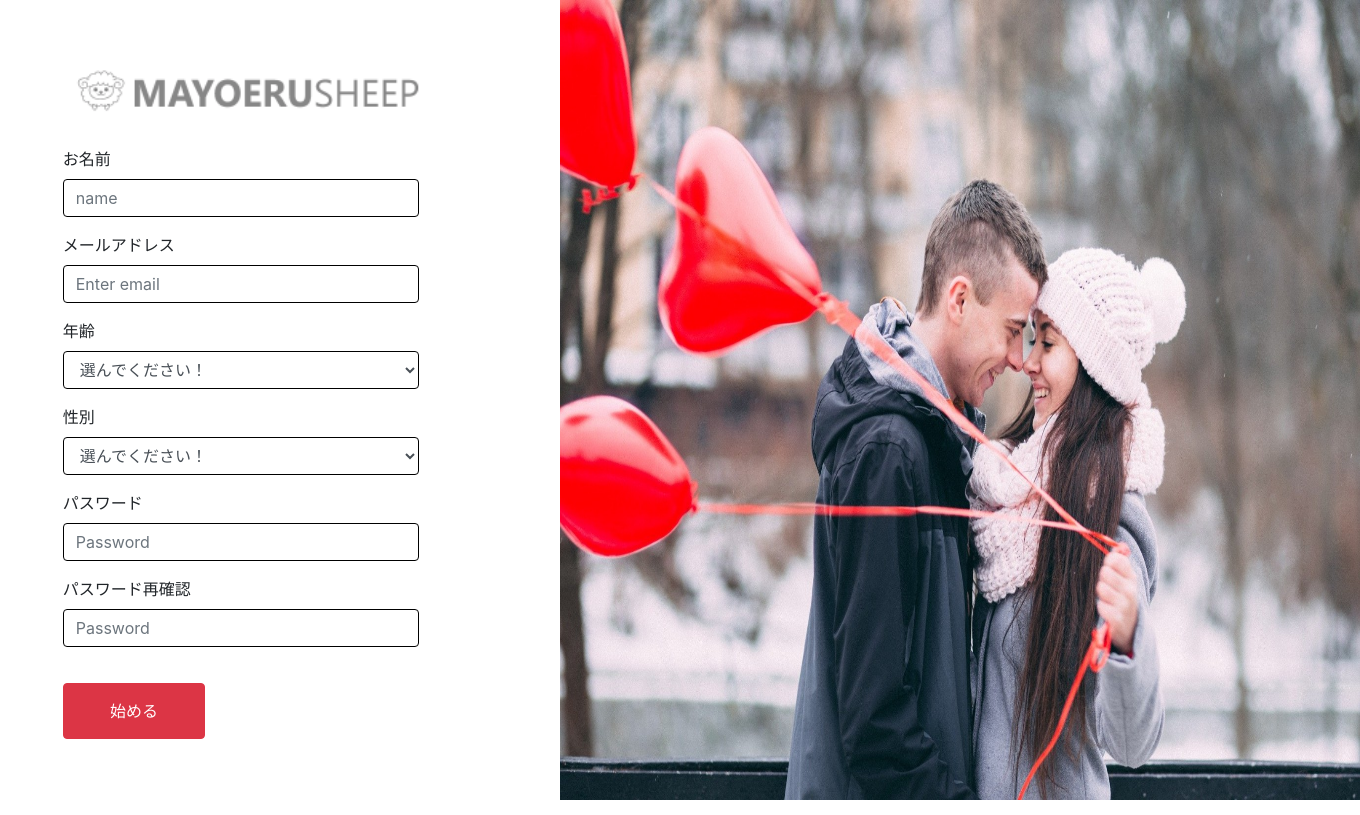
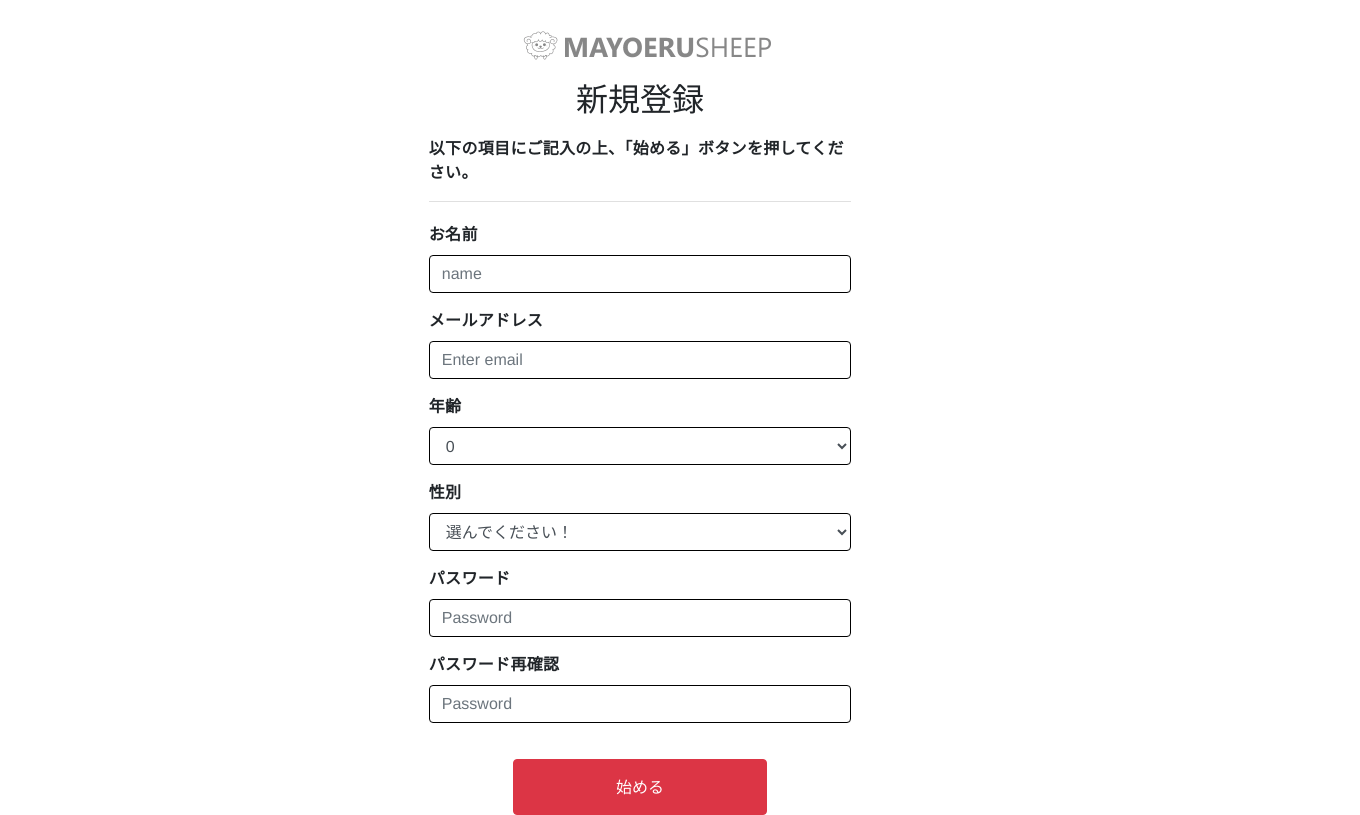
Before and after one commit to kaitoyokohamaa/MAYOELUSHEEP, a React (Create React App) app: page / in a window 1280 px wide. Shown: the whole page, 1360 px wide, since content can reach past the window. Built offline with nearby package versions, Linux system fonts and the light colour scheme.

Commit message:
issue1,2,3,7

```diff
--- a/src/screens/Profile/Profile.js
+++ b/src/screens/Profile/Profile.js
@@ -20,6 +20,7 @@ export default class Profile extends Component {
       console.log(res);
     });
   };
+
   render() {
     return (
       <div
--- a/src/screens/Signup/Signup.js
+++ b/src/screens/Signup/Signup.js
@@ -2,10 +2,9 @@ import React, { useState, useEffect } from "react";
 import "bootstrap/dist/css/bootstrap.min.css";
 import { Form } from "react-bootstrap";
 import { Button } from "react-bootstrap";
-import { Container, Row, Col } from "react-bootstrap";
+import Divider from "@material-ui/core/Divider";
 import { Redirect } from "react-router-dom";
 import LOGO from "../../assets/img/logo.jpg";
-import TOP from "../../assets/img/top.jpg";
 import axios from "../../axios";
 import classes from "./Signup.module.css";
 const Signup = () => {
@@ -54,7 +53,7 @@ const Signup = () => {
       .catch(err => {
         setLoading(true);
         console.log(err, err.data);
-        alert("エラーです");
+        alert(err, err.data);
       });
     console.log("RENDRING INGREDIENTS", Name);
   };
@@ -66,15 +65,22 @@ const Signup = () => {
 
   console.log(Password);
   console.log(Password_confirm);
+  const age = Array.from(new Array(60));
   return (
     <div>
       {Loading ? (
-        <div>
-          <Container style={{ textAlign: "left" }}>
-            <Row>
-              <Col lg={5}>
+        <div className={classes.bl_form}>
+          <figure className={classes.bl_imgWrapper}>
+            <img className={classes.bl_myImg} src={LOGO} alt="MyLogo" />
+          </figure>
+          <div className={classes.bl_Inforamation}>
+            <p className={classes.bl_InforamationP}>新規登録</p>
+            <p className={classes.bl_InforamationP2}>
+              以下の項目にご記入の上、「始める」ボタンを押してください。
+            </p>
+          </div>
+          <Divider />
           <Form className={classes.form}>
-                  <img className={classes.myImg} src={LOGO} alt="MyLogo" />
             <Form.Group controlId="formBasicEmail">
               <Form.Label>お名前</Form.Label>
               <Form.Control
@@ -113,20 +119,11 @@ const Signup = () => {
                   setOld(event.target.value);
                 }}
               >
-                      <option>選んでください！</option>
-                      <option>18</option>
-                      <option>19</option>
-                      <option>20</option>
-                      <option>21</option>
-                      <option>22</option>
-                      <option>23</option>
-                      <option>24</option>
-                      <option>25</option>
-                      <option>26</option>
-                      <option>27</option>
-                      <option>28</option>
-                      <option>29</option>
-                      <option>30</option>
+                {age.map((ages, i) => (
+                  <option key={i} value={ages}>
+                    {i}
+                  </option>
+                ))}
               </Form.Control>
             </Form.Group>
             <Form.Group>
@@ -168,9 +165,10 @@ const Signup = () => {
                 }}
               />
             </Form.Group>
-                  <div className={classes.submitbtn}>
+          </Form>
+          <div className={classes.btn}>
             <Button
-                      className={classes.submitbtn_size}
+              className={classes.btn_size}
               variant="danger"
               type="submit"
               onClick={signup}
@@ -178,21 +176,20 @@ const Signup = () => {
               始める
             </Button>
           </div>
-                </Form>
-              </Col>
-              <Col lg={7}>
-                <img className={classes.main_img} src={TOP} alt="toppic" />
-              </Col>
-            </Row>
-          </Container>
         </div>
       ) : (
-        <div>
-          <Container style={{ textAlign: "left" }}>
-            <Row>
-              <Col lg={5}>
+        <div className={classes.bl_form}>
+          <figure className={classes.bl_imgWrapper}>
+            <img className={classes.bl_myImg} src={LOGO} alt="MyLogo" />
+          </figure>
+          <div className={classes.bl_Inforamation}>
+            <p className={classes.bl_InforamationP}>ローディング中！</p>
+            <p className={classes.bl_InforamationP2}>
+              以下の項目にご記入の上、「始める」ボタンを押してください。
+            </p>
+          </div>
+          <Divider />
           <Form className={classes.form}>
-                  <img className={classes.myImg} src={LOGO} alt="MyLogo" />
             <Form.Group controlId="formBasicEmail">
               <Form.Label>お名前</Form.Label>
               <Form.Control
@@ -205,7 +202,10 @@ const Signup = () => {
                 }}
               />
             </Form.Group>
-                  <Form.Group controlId="formBasicEmail">
+            <Form.Group
+              controlId="formBasicEmail"
+              className={classes.form_group}
+            >
               <Form.Label>メールアドレス</Form.Label>
               <Form.Control
                 name="email"
@@ -217,9 +217,10 @@ const Signup = () => {
                 }}
               />
             </Form.Group>
-                  <Form.Group controlId="exampleForm.ControlSelect1">
+            <Form.Group className={classes.form_group}>
               <Form.Label>年齢</Form.Label>
               <Form.Control
+                className={classes.form_group}
                 as="select"
                 name="old"
                 value={Old}
@@ -227,23 +228,14 @@ const Signup = () => {
                   setOld(event.target.value);
                 }}
               >
-                      <option>選んでください！</option>
-                      <option>18</option>
-                      <option>19</option>
-                      <option>20</option>
-                      <option>21</option>
-                      <option>22</option>
-                      <option>23</option>
-                      <option>24</option>
-                      <option>25</option>
-                      <option>26</option>
-                      <option>27</option>
-                      <option>28</option>
-                      <option>29</option>
-                      <option>30</option>
+                {age.map((ages, i) => (
+                  <option key={i} value={ages}>
+                    {ages}
+                  </option>
+                ))}
               </Form.Control>
             </Form.Group>
-                  <Form.Group controlId="formBasicEmail">
+            <Form.Group>
               <Form.Label>性別</Form.Label>
               <Form.Control
                 as="select"
@@ -282,23 +274,10 @@ const Signup = () => {
                 }}
               />
             </Form.Group>
-                  <div className={classes.submitbtn}>
-                    <Button
-                      className={classes.submitbtn_size}
-                      variant="danger"
-                      type="submit"
-                      onClick={signup}
-                    >
-                      Loading
-                    </Button>
+          </Form>
+          <div className={classes.btn}>
+            <div className={classes.Loader}>Loading...</div>
           </div>
-                </Form>
-              </Col>
-              <Col lg={7}>
-                <img className={classes.main_img} src={TOP} alt="toppic" />
-              </Col>
-            </Row>
-          </Container>
         </div>
       )}
       {Auth ? <Redirect to={"/profile"} /> : null}
--- a/src/screens/Signup/Signup.module.css
+++ b/src/screens/Signup/Signup.module.css
@@ -1,25 +1,117 @@
-.main_img {
-    max-width: 800px;
-    height: 100vh;
-    margin: 0%;
+.bl_form {
+    display: block;
+    width: 33%;
+    margin: 0 auto;
+    margin-top: 25px
+}
+
+.bl_InforamationP {
+    font-size: 2rem;
+    text-align: center;
+    line-height: 1.35;
+    font-weight: 300;
+}
+
+.bl_InforamationP2 {
+    font-family: "Helvetica Neue", Helvetica, Arial, "游ゴシック体", "Yu Gothic", YuGothic, "ヒラギノ角ゴ Pro W3", "Hiragino Kaku Gothic Pro", "メイリオ", Meiryo, "Helvetica Neue", Helvetica, Arial, "ＭＳ Ｐゴシック", "MS PGothic", sans-serif;
+    font-weight: 700;
+    letter-spacing: .02em;
+}
+
+.bl_imgWrapper {
+    margin: 0 auto;
+    width: 60%;
+    margin-bottom: 10px
 }
 
 .form {
-    margin-top: 14%;
-    margin-left: -5%;
-    width: 80%;
+    margin-top: 5%;
+    width: 100%;
+    font-family: "Helvetica Neue", Helvetica, Arial, "游ゴシック体", "Yu Gothic", YuGothic, "ヒラギノ角ゴ Pro W3", "Hiragino Kaku Gothic Pro", "メイリオ", Meiryo, "Helvetica Neue", Helvetica, Arial, "ＭＳ Ｐゴシック", "MS PGothic", sans-serif;
+    font-weight: 700;
+    letter-spacing: .02em;
 }
 
-.submitbtn_size {
-    margin-top: 20px;
-    width: 40%;
-    padding: 15px 30px
+.btn {
+    margin: 0 auto;
+    width: 60%
 }
 
-.myImg {
-    margin-bottom: 25px;
-    width: 110%;
-    margin-right: 15%;
+.btn_size {
+    margin-top: 20px;
+    padding: 15px 30px;
+    width: 100%
+}
+
+/* loading */
+.Loader,
+.Loader:before,
+.Loader:after {
+    background: #f40101;
+    -webkit-animation: load1 1s infinite ease-in-out;
+    animation: load1 1s infinite ease-in-out;
+    width: 1em;
+    height: 4em;
+}
+
+.Loader {
+    color: #f40101;
+    text-indent: -9999em;
+    margin: 88px auto;
+    position: relative;
+    font-size: 11px;
+    -webkit-transform: translateZ(0);
+    -ms-transform: translateZ(0);
+    transform: translateZ(0);
+    -webkit-animation-delay: -0.16s;
+    animation-delay: -0.16s;
+}
+
+.Loader:before,
+.Loader:after {
+    position: absolute;
+    top: 0;
+    content: '';
+}
+
+.Loader:before {
+    left: -1.5em;
+    -webkit-animation-delay: -0.32s;
+    animation-delay: -0.32s;
+}
+
+.Loader:after {
+    left: 1.5em;
+}
+
+@-webkit-keyframes load1 {
+
+    0%,
+    80%,
+    100% {
+        box-shadow: 0 0;
+        height: 4em;
+    }
+
+    40% {
+        box-shadow: 0 -2em;
+        height: 5em;
+    }
+}
+
+@keyframes load1 {
+
+    0%,
+    80%,
+    100% {
+        box-shadow: 0 0;
+        height: 4em;
+    }
+
+    40% {
+        box-shadow: 0 -2em;
+        height: 5em;
+    }
 }
 
 @media screen and (max-width: 414px) {
```
Lines whose indentation alone changed are shown as unchanged.
